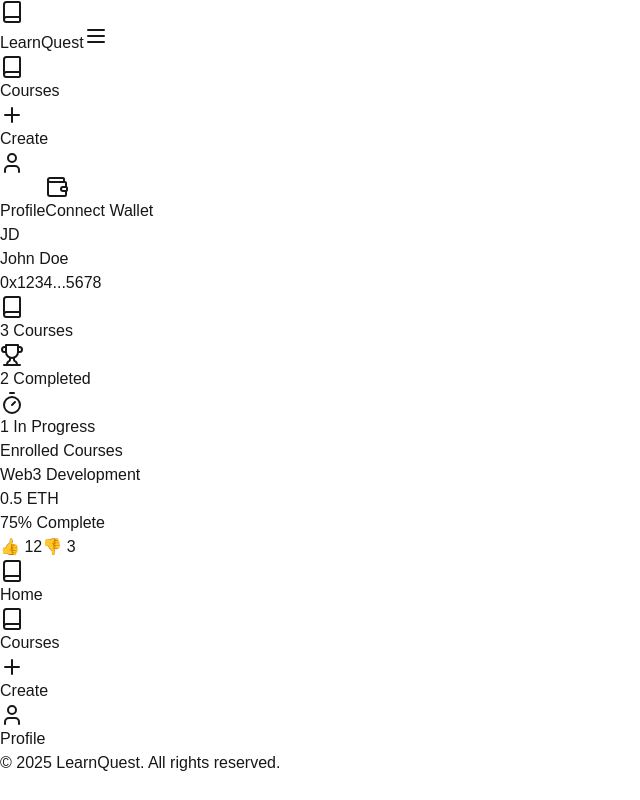
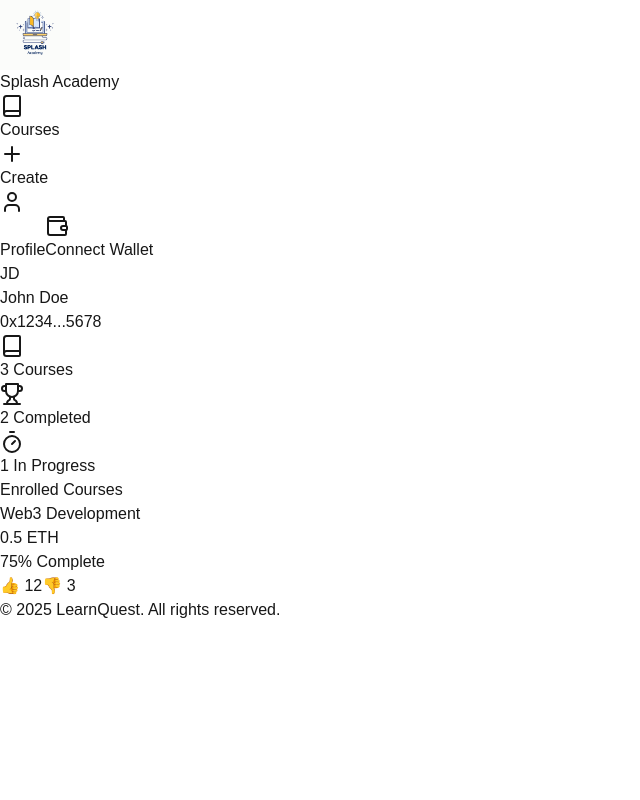
Before and after one commit to KibokoDao-Africa/learn-quest-platform, a Next.js app: page /profile in a window 1280 px wide. Shown: the whole page, without its empty margins (0-640 px from the left). Built offline with nearby package versions, Linux system fonts and the light colour scheme.

Commit message:
splash academy init

```diff
--- a/components/Footer.tsx
+++ b/components/Footer.tsx
@@ -1,44 +1,15 @@
 "use client";
 
 import React from "react";
-import Link from "next/link";
-import { Book, User, Plus } from "lucide-react";
+
 
 export default function Footer() {
   return (
-    <footer className="bg-slate-900 py-6">
-      <div className="container mx-auto px-4 text-center text-white">
-        <div className="flex justify-center space-x-8 mb-4">
-          <Link href="/" className="flex flex-col items-center space-y-1">
-            <Book className="w-6 h-6" />
-            <span className="text-sm">Home</span>
-          </Link>
-          <Link
-            href="/courses"
-            className="flex flex-col items-center space-y-1"
-          >
-            <Book className="w-6 h-6" />
-            <span className="text-sm">Courses</span>
-          </Link>
-          <Link
-            href="/createCourse"
-            className="flex flex-col items-center space-y-1"
-          >
-            <Plus className="w-6 h-6" />
-            <span className="text-sm">Create</span>
-          </Link>
-          <Link
-            href="/profile"
-            className="flex flex-col items-center space-y-1"
-          >
-            <User className="w-6 h-6" />
-            <span className="text-sm">Profile</span>
-          </Link>
-        </div>
-        <p className="text-sm text-slate-400">
-          © {new Date().getFullYear()} LearnQuest. All rights reserved.
-        </p>
-      </div>
+    <footer className="bg-slate-900 py-6 mt-4 pt-5">
+      <div className="container flex justify-center items-center mx-auto px-4 text-center text-white"></div>{" "}
+      <p className="text-sm text-slate-400 mx-auto flex justify-center items-center ">
+        © {new Date().getFullYear()} LearnQuest. All rights reserved.
+      </p>
     </footer>
   );
 }
--- a/components/Navbar.tsx
+++ b/components/Navbar.tsx
@@ -3,6 +3,8 @@
 import React, { useState } from "react";
 import Link from "next/link";
 import { Wallet, Book, User, Plus, Menu, X } from "lucide-react";
+import SplashSchoolImg from "../public/images/splash_school.png"
+import Image from "next/image";
 
 interface NavbarProps {
   isConnected: boolean;
@@ -14,31 +16,24 @@
 
   const handleConnect = () => setIsConnected(true);
   const toggleMenu = () => setIsMenuOpen(!isMenuOpen);
+  // useEffect(() => {
+  //   const img = new Image(); // ✅ Runs only on the client
+  // }, []);
 
   return (
     <nav className="bg-slate-800 border-b border-slate-700 py-3">
-      <div className="container mx-auto px-4 flex items-center justify-between h-16">
-        <Link href="/" className="flex items-center space-x-2">
-          <Book className="w-8 h-8 text-purple-500" />
-          <span className="text-xl font-bold text-white">LearnQuest</span>
+      <div className="container  px-4 flex items-center justify-between h-16">
+        <Link href="/" className="flex items-center space-x-2 p-3">
+          <Image
+            src={SplashSchoolImg}
+            alt="LearnQuest Logo"
+            width={70} // Specify width
+            height={70} // Specify height
+          />
+          <span className="text-xl font-bold text-white">Splash Academy</span>
         </Link>
 
-        <button
-          onClick={toggleMenu}
-          className="lg:hidden text-white focus:outline-none"
-        >
-          {isMenuOpen ? (
-            <X className="w-6 h-6" />
-          ) : (
-            <Menu className="w-6 h-6" />
-          )}
-        </button>
-
-        <div
-          className={`${
-            isMenuOpen ? "block" : "hidden"
-          } lg:flex lg:items-center lg:space-x-6 `}
-        >
+        <div className="flex justify-evenly items-center space-x-4 ">
           <Link
             href="/courses"
             className="group flex flex-col items-center lg:space-y-1 text-white hover:text-purple-400"
```
Also changed, not shown: public/images/splash_school.png (added), public/images/splash_school_transparent.png (added).
